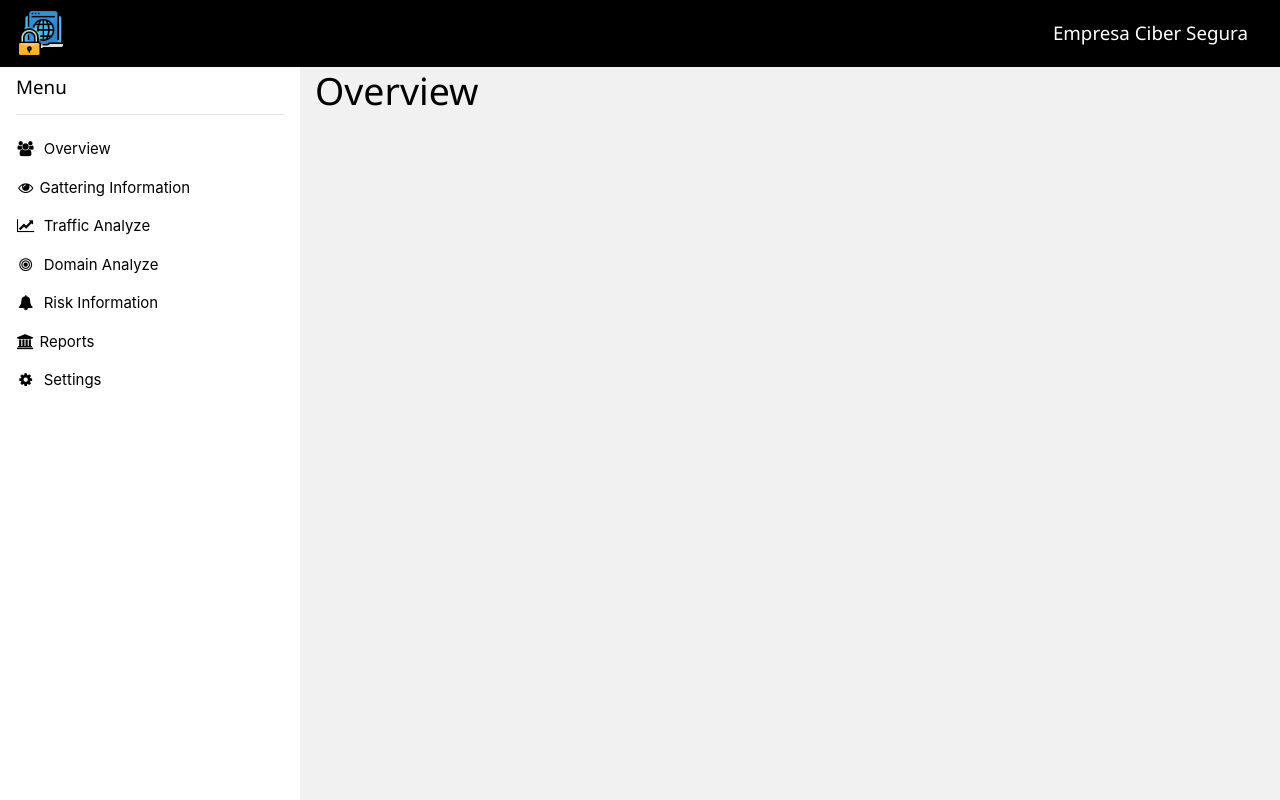
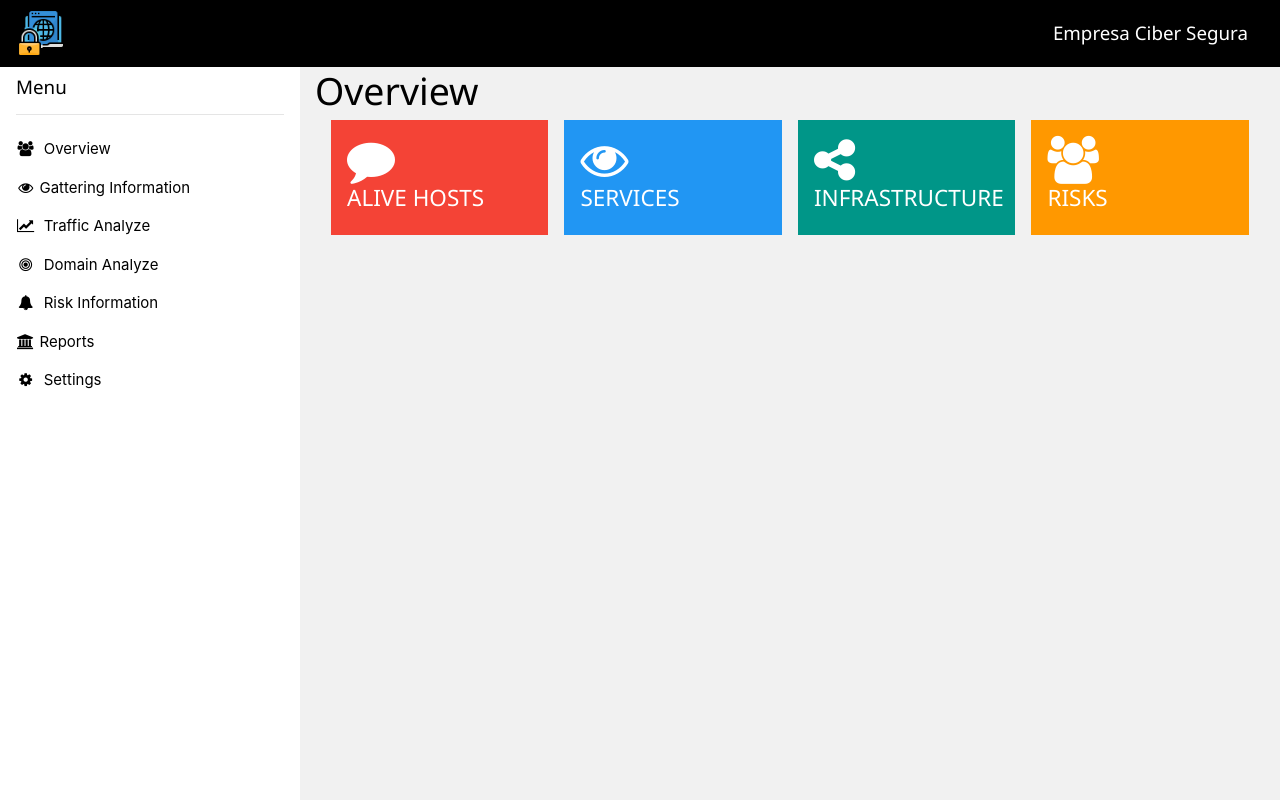
Before and after one commit to AbisaitReynaga/cibersecurity-tool, a Flask app: page / in a window 1280 px wide. Run offline with Flask 3, Linux system fonts and the light colour scheme; some libraries are stand-ins or nearby versions.

Commit message:
card added

```diff
--- /dev/null
+++ b/web_application/templates/components/card.html
@@ -0,0 +1,8 @@
+<div class="w3-container {{ color_class }} w3-padding-16">
+    <div class="w3-left"><i class="fa {{ icon_class }} w3-xxxlarge"></i></div>
+    <div class="w3-right">
+        <h3>{{ value }}</h3>
+    </div>
+    <div class="w3-clear"></div>
+    <h4>{{ label }}</h4>
+</div>
--- a/web_application/templates/index.html
+++ b/web_application/templates/index.html
@@ -151,6 +151,7 @@
         </div>
       </div>
       <hr>
+
       <div class="w3-container">
         <h5>General Stats</h5>
         <p>New Visitors</p>
--- a/web_application/templates/layout/base.html
+++ b/web_application/templates/layout/base.html
@@ -12,7 +12,6 @@
     <link rel="stylesheet" href="https://www.w3schools.com/w3css/4/w3.css">
     <link rel="stylesheet" href="https://fonts.googleapis.com/css?family=Raleway">
     <link rel="stylesheet" href="https://cdnjs.cloudflare.com/ajax/libs/font-awesome/4.7.0/css/font-awesome.min.css">
-
 
     <!-- Use Flask-Bootstrap's pre-included CSS -->
     {{ bootstrap.load_css() }}
@@ -33,7 +32,6 @@
 
     {% include 'layout/footer.html' %}
 
-
     <!-- Use Flask-Bootstrap's pre-included JS -->
     {{ bootstrap.load_js() }}
 </body>
--- a/web_application/templates/overview/overview.html
+++ b/web_application/templates/overview/overview.html
@@ -4,5 +4,37 @@
 
 {% block content %}
     <h1>Overview</h1>
-    <!-- Your existing HTML content here -->
+
+    <!-- Card Header -->
+    <div class="w3-row-padding w3-margin-bottom">
+        <div class="w3-quarter">
+            {% set color_class = 'w3-red' %}
+            {% set icon_class = 'fa-comment' %}
+            {% set value = alive_hosts %}
+            {% set label = 'ALIVE HOSTS' %}
+            {% include 'components/card.html' %}
+        </div>
+        <div class="w3-quarter">
+            {% set color_class = 'w3-blue' %}
+            {% set icon_class = 'fa-eye' %}
+            {% set value = services %}
+            {% set label = 'SERVICES' %}
+            {% include 'components/card.html' %}
+        </div>
+        <div class="w3-quarter">
+            {% set color_class = 'w3-teal' %}
+            {% set icon_class = 'fa-share-alt' %}
+            {% set value = infrastructure %}
+            {% set label = 'INFRASTRUCTURE' %}
+            {% include 'components/card.html' %}
+        </div>
+        <div class="w3-quarter">
+            {% set color_class = 'w3-orange w3-text-white' %}
+            {% set icon_class = 'fa-users' %}
+            {% set value = risks %}
+            {% set label = 'RISKS' %}
+            {% include 'components/card.html' %}
+        </div>
+    </div>
+
 {% endblock %}
```
